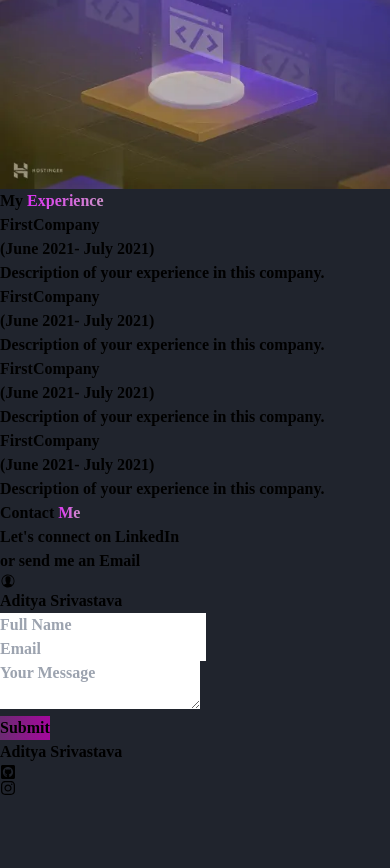
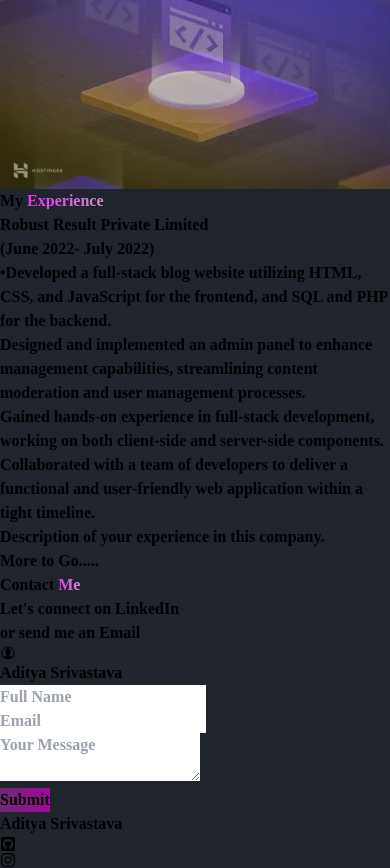
Before and after one commit to AdityaSrivastavaaa/PortFolio, a React app: page / in a window 390 px wide. Shown: the part 2122-2990 px from the top of the page. Before the commit the page ends 2918 px from the top, so only its background shows below. Built offline with nearby package versions, Linux system fonts and the light colour scheme; the HTML template or start-up script is replaced by a standard one.

Commit message:
still updating

```diff
--- a/src/components/Experience.jsx
+++ b/src/components/Experience.jsx
@@ -5,6 +5,29 @@ const Experience = () => {
     <div className='py-10 bg-[#232325]' id='experience'>
       <h2 className='mb-8 text-3xl text-white text-center'>My <span>Experience</span></h2>
       <div className='mb-[20px] text-white relative bg-gray-700/20 p-4 rounded-3xl max-w-[300px] mx-auto sm:max-w-[600px]'>
+        <p>Robust Result Private Limited</p>
+        <p className='text-gray-400'>(June 2022- July 2022)</p>
+        <p className='text-gray-500'>
+          <ul typeof='circle'>
+             <li>•Developed a full-stack blog website utilizing HTML, CSS, and JavaScript for the frontend, and SQL and PHP for the backend.</li>
+             <li>Designed and implemented an admin panel to enhance management capabilities, streamlining content moderation and user management processes.</li>
+             <li>Gained hands-on experience in full-stack development, working on both client-side and server-side components.</li>
+             <li>Collaborated with a team of developers to deliver a functional and user-friendly web application within a tight timeline.</li>
+          </ul>
+            Description of your experience in this company.
+        </p>
+      </div>
+      <div className='h-[50px] w-[2px] bg-slate-400 relative my-1 mx-auto'></div>
+      <p>More to Go.....</p>
+      {/* <div className='mb-[20px] text-white relative bg-gray-700/20 p-4 rounded-3xl max-w-[300px] mx-auto sm:max-w-[600px]'>
+        <p>FirstCompany</p>
+        <p className='text-gray-400'>(June 2021- July 2021)</p>
+        <p className='text-gray-500'>
+            Description of your experience in this company.
+        </p>
+      </div>
+      <div className='h-[50px] w-[2px] bg-slate-400 relative my-1 mx-auto'></div> */}
+      {/* <div className='mb-[20px] text-white relative bg-gray-700/20 p-4 rounded-3xl max-w-[300px] mx-auto sm:max-w-[600px]'>
         <p>FirstCompany</p>
         <p className='text-gray-400'>(June 2021- July 2021)</p>
         <p className='text-gray-500'>
@@ -18,23 +41,7 @@ const Experience = () => {
         <p className='text-gray-500'>
             Description of your experience in this company.
         </p>
-      </div>
-      <div className='h-[50px] w-[2px] bg-slate-400 relative my-1 mx-auto'></div>
-      <div className='mb-[20px] text-white relative bg-gray-700/20 p-4 rounded-3xl max-w-[300px] mx-auto sm:max-w-[600px]'>
-        <p>FirstCompany</p>
-        <p className='text-gray-400'>(June 2021- July 2021)</p>
-        <p className='text-gray-500'>
-            Description of your experience in this company.
-        </p>
-      </div>
-      <div className='h-[50px] w-[2px] bg-slate-400 relative my-1 mx-auto'></div>
-      <div className='mb-[20px] text-white relative bg-gray-700/20 p-4 rounded-3xl max-w-[300px] mx-auto sm:max-w-[600px]'>
-        <p>FirstCompany</p>
-        <p className='text-gray-400'>(June 2021- July 2021)</p>
-        <p className='text-gray-500'>
-            Description of your experience in this company.
-        </p>
-      </div>
+      </div> */}
       <div className='h-[50px] w-[2px] bg-slate-400 relative my-1 mx-auto'></div>
     </div>
   )
```
